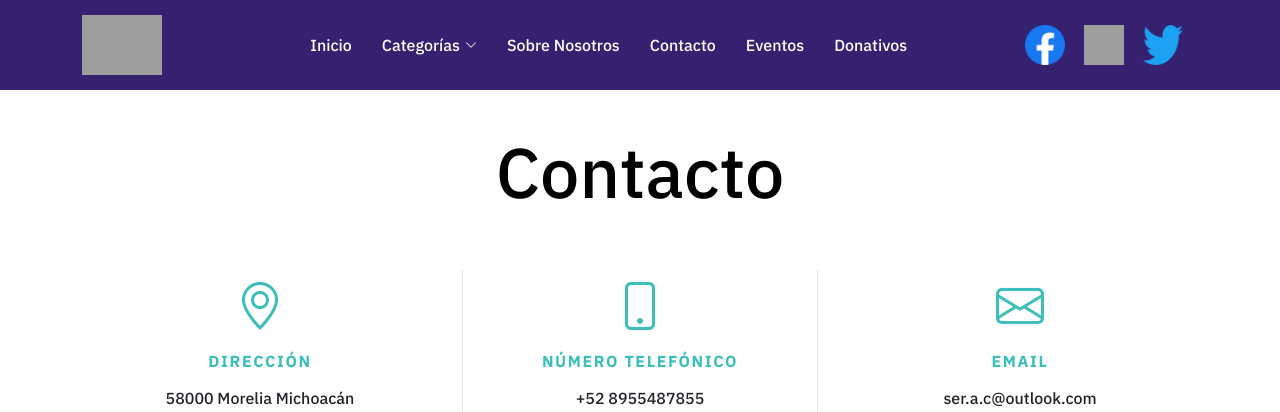
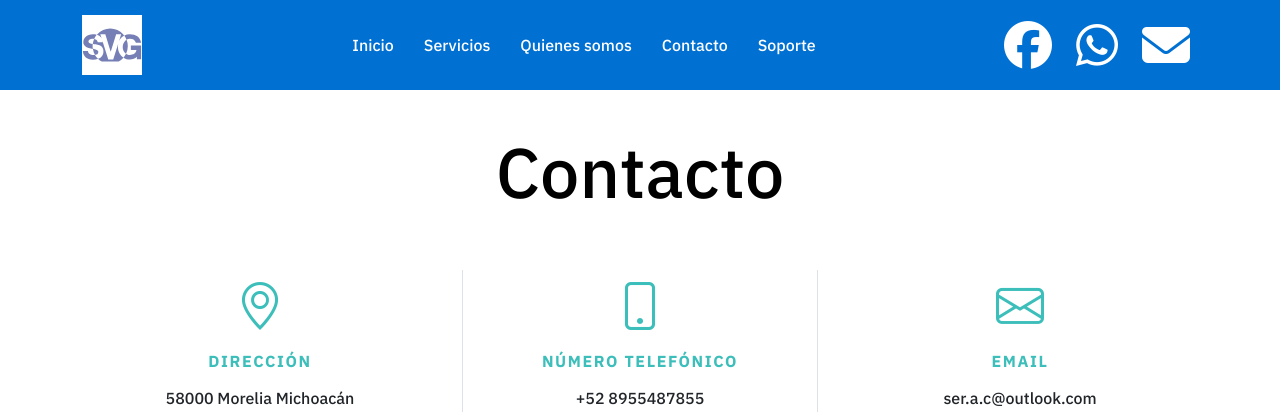
Before and after one commit to Aneco619/GPS-Proyect, a PHP site: page /contacto.php in a window 1280 px wide. Shown: the top 412 px of the page. Run offline with PHP 8.4, Linux system fonts and the light colour scheme; some libraries are stand-ins or nearby versions; some web fonts are replaced; grey boxes are pictures that could not be loaded.

Commit message:
cambios en el header

```diff
--- a/assets/css/main.css
+++ b/assets/css/main.css
@@ -117,7 +117,7 @@ section {
   height: 90px;
   transition: all 0.5s;
   z-index: 997;
-  background: #362170;
+  background: #3f06de;
 }
 
 .header.sticked {
--- a/header.php
+++ b/header.php
@@ -9,6 +9,8 @@
   <meta content="" name="description">
   <meta content="" name="keywords">
 
+  <!-- Font awesome(iconos) -->
+  <script src="https://kit.fontawesome.com/f128dca28b.js" crossorigin="anonymous"></script>
   <!-- Favicons -->
   <link href="assets/img/logo/Logo3.png" rel="icon">
 
@@ -38,44 +40,48 @@
 </head>
 
 <!-- ======= Header ======= -->
-  <header id="header" class="header d-flex align-items-center fixed-top">
+<header id="header" class="header d-flex align-items-center fixed-top" style="background-color: #0070D2;">
   <div class="container-fluid container-xl d-flex align-items-center justify-content-between">
 
     <a href="index.html" class="logo d-flex align-items-center">
-        <img src="assets/img/logo/logg1.gif" class="logo1" alt="">
+      <img src="panel_control\template\assets\images\espaciologo.svg" class="logo1" alt="">
     </a>
 
+    <!-- Navbar -->
     <nav id="navbar" class="navbar">
       <ul>
-          <li><a href="index.php">Inicio</a></li>
+        <li>
+          <a href="index.php">Inicio</a>
+        </li>
         <li class="dropdown">
-            <a href="#">
-              <span>Categorías</span>
-              <i class="bi bi-chevron-down dropdown-indicator"></i>
-            </a>
-            <ul>
-              <li><a href=#segundP>Servicio Social</a></li>
-              <li><a href=#primerp>Interés Público </a></li>
-              <li><a href=#ser> S E R </a></li>
-              <li><a href=#otross>Otros</a></li>
-            </ul>
+          <a href="servicios.php">Servicios</a>
         </li>
-          <li><a href="nosotros.php">Sobre Nosotros</a></li>
-          <li><a href="contacto.php">Contacto</a></li>
-          <li><a href="eventos.php">Eventos</a></li>
-          <li><a href="donativos.php">Donativos</a></li>
+        <li>
+          <a href="nosotros.php">Quienes somos</a>
+        </li>
+        <li>
+          <a href="contacto.php">Contacto</a>
+        </li>
+        <li>
+          <a href="soporte.php">Soporte</a>
+        </li>
       </ul>
     </nav>
-      <!-- .navbar -->
-
-        <div class="position-relative">
-          <a href="https://www.facebook.com/profile.php?id=100070818625819"><img src="assets/img/FACE.png" class="redes" width="40px" height="40px"  alt="facebook"></a>
-          <a href="https://www.instagram.com/ser.a.c/"><img src="assets/img/INSTA.png" class="redes" width="40px" height="40px" alt="instagram"></a>
-          <a href="#"><img src="assets/img/TWITTER.png" class="redes" width="40px" height="40px" alt="TWITTER"></a>
+    <!-- Logos -->
+    <div class="d-flex p-2 gap-4">
+      <!-- cambiar perfil facebook -->
+      <a href="https://www.facebook.com/profile.php?id=100070818625819">
+        <i class="fa-brands fa-facebook fa-3x" style="color: #FFFFFF;"></i>
+      </a>
+      <a href="https://www.instagram.com/ser.a.c/">
+        <i class="fa-brands fa-whatsapp fa-3x" style="color: #FFFFFF;"></i>
+      </a>
+      <a href=" #">
+        <i class="fa-solid fa-envelope fa-3x " style="color: #FFFFFF;"></i>
+      </a>
     </div>
   </div>
   </div>
-
 
   <script src="assets/vendor/purecounter/purecounter_vanilla.js"></script>
   <script src="assets/vendor/aos/aos.js"></script>
--- a/index.php
+++ b/index.php
@@ -21,6 +21,7 @@ if (!$conexion) {
 
 <!DOCTYPE html>
 <html lang="es">
+
 <head>
   <meta charset="utf-8">
   <meta content="width=device-width, initial-scale=1.0" name="viewport">
@@ -52,8 +53,10 @@ if (!$conexion) {
   <link rel="stylesheet" href="assets/css/colaboradore.css">
 
 </head>
+
 <body>
   <?php
+  // Aqui se importa el header
   require_once 'header.php';
   ?>
 
@@ -284,4 +287,5 @@ if (!$conexion) {
   <!-- Template Main JS File -->
   <script src="assets/js/main.js"></script>
 </body>
+
 </html>
```
Also changed, not shown: panel_control/template/assets/images/espaciologo.svg (added). Lines whose indentation alone changed are shown as unchanged.
